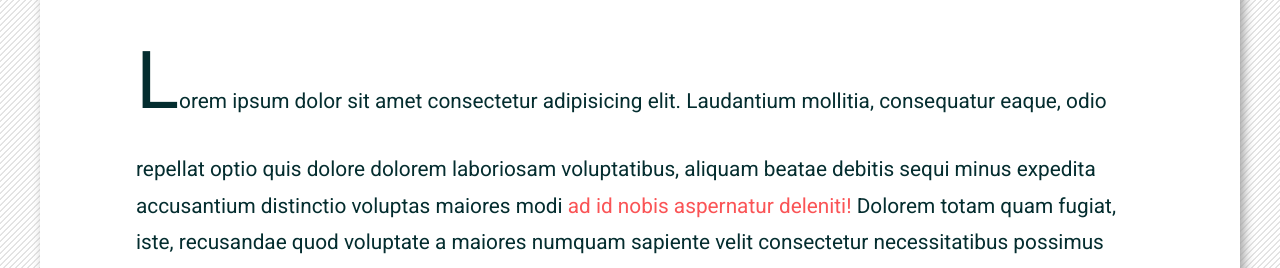
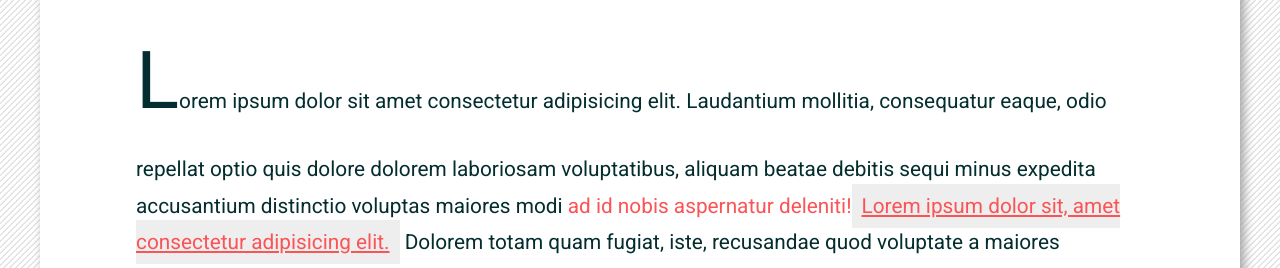
Before and after one commit to cdavanz0/m7-hw7-davanzo-christopher, a plain HTML site: page index.html in a window 1280 px wide. Shown: the part 676-944 px from the top of the page. Drawn offline with Linux system fonts and the light colour scheme.

Commit message:
Update style.css

```diff
--- a/style.css
+++ b/style.css
@@ -142,19 +142,35 @@ span.tooltip {
 span.tooltip:hover,
 span.tooltip:focus {
   text-decoration: underline;
+  width: 120px;
+  bottom: 100%;
+  left: 50%;
+  margin-left: -60px;
 }
 /* show tooltip on hover/focus */
 span.tooltip:hover > span,
 span.tooltip:focus > span {
-  display: inline;
+  text-decoration: underline;
 }
 
 /* styling for tooltip bubble */
 span.tooltip span {
-  display: none;
+  text-decoration: underline;
+  position: relative;
+  background-color:#eee;
+  margin: 0;
+  padding:10px;
+  text-align:center;
+  width:180px;
 }
 
 /* styling for tooltip bubble arrow */
 span.tooltip span::after {
-  content: "";
+  text-decoration: underline;
+  position: relative;
+  background-color:#eee;
+  margin: 0;
+  padding:10px;
+  text-align:center;
+  width:180px;
 }
```
